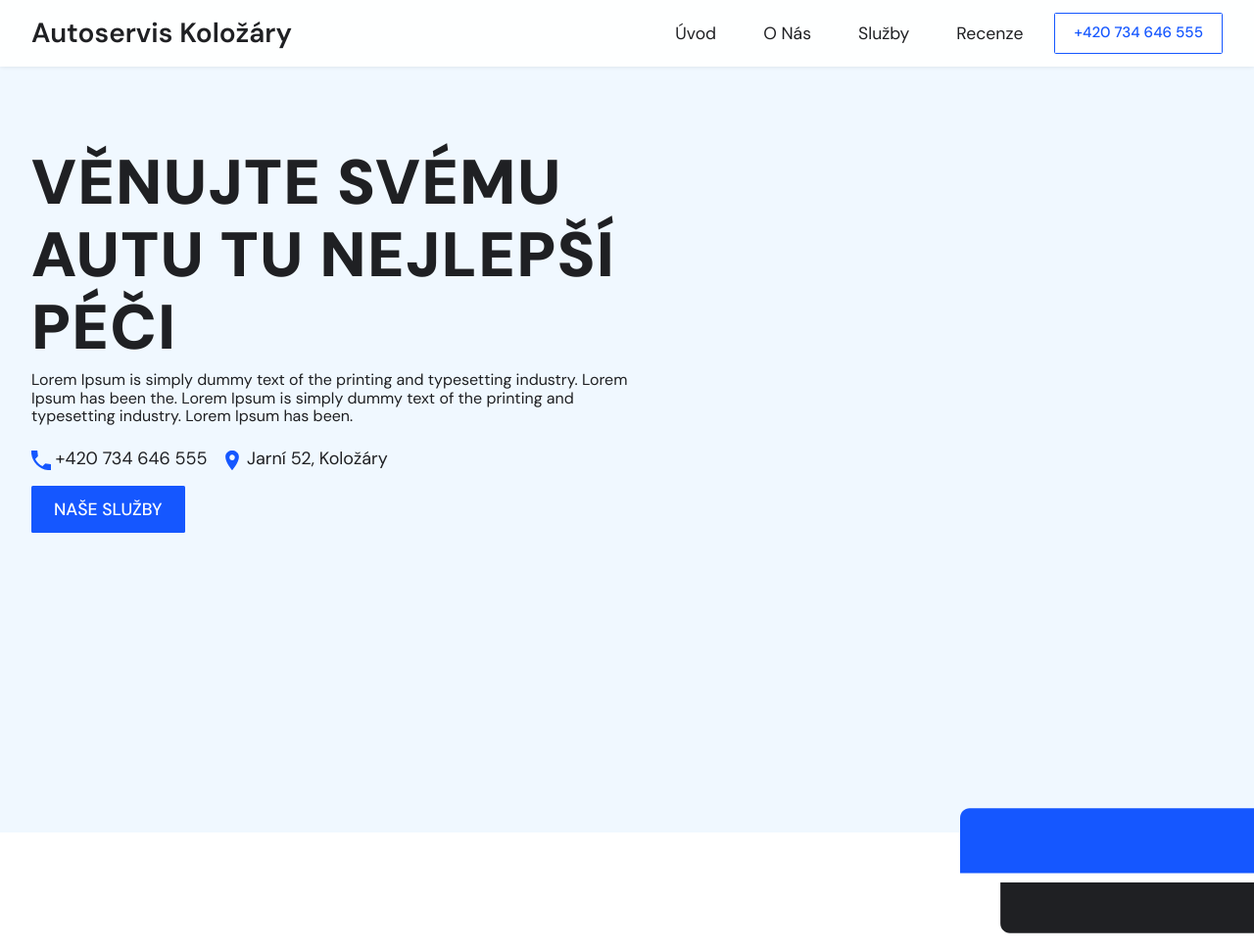
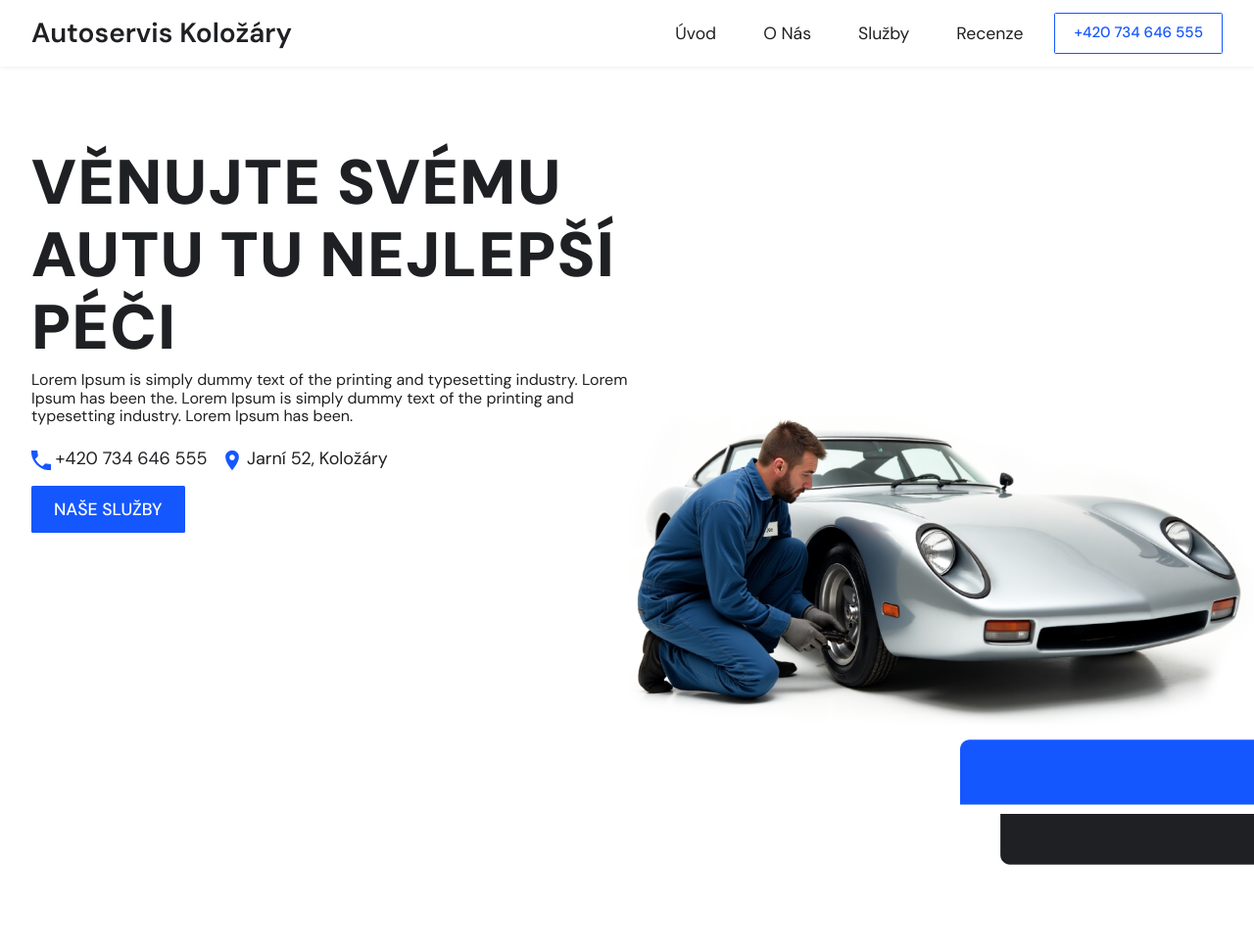
Before and after one commit to VitekDobrovsky/autoservis-3, a website built with Vite: page index.html in a window 1280 px wide. Shown: the top 971 px of the page at 98% size. Built offline with nearby package versions, Linux system fonts and the light colour scheme; what kursor would draw is missing.

Commit message:
massive fixes

```diff
--- a/index.html
+++ b/index.html
@@ -35,6 +35,7 @@
     </header>
     <main>
         <section class="page__hero">
+            <div class="page__hero-wrapper">
                 <div class="page__intro">
                     <h2 class="heading heading--h1 uppercase page__intro-heading">Věnujte svému autu tu nejlepší péči
                     </h2>
@@ -44,18 +45,22 @@
                         industry. Lorem Ipsum has been.
                     </p>
                     <address class="page__intro-contact">
-                    <a href="tel: +420734646555" class="text-large link"><span class="icon icon--phone">Telefon:</span>
+                        <a href="tel: +420734646555" class="text-large link"><span
+                                class="icon icon--phone">Telefon:</span>
                             +420
                             734
                             646 555</a>
-                    <a target="_blank" href="https://maps.app.goo.gl/svhFRayfDQcKf2qp7" class="text-large link"><span
-                            class="icon icon--location">lokace:</span> Jarní 52, Koložáry</a>
+                        <a target="_blank" href="https://maps.app.goo.gl/svhFRayfDQcKf2qp7"
+                            class="text-large link"><span class="icon icon--location">lokace:</span> Jarní 52,
+                            Koložáry</a>
                     </address>
                     <a href="#services" class="button hide-on-mobile button--big">Naše Služby</a>
                     <a href="tel: +420734646555" class="button mobile-only">Zavolejte Nám!</a>
                 </div>
+                <img class="page__hero-image hide-on-obile" src="/images/hero/hero.png" height="500px" alt="opravár aut">
+            </div>
         </section>
-        <svg class="rectangle rectangle--right rectangle--offset-top" width="372" height="158" viewBox="0 0 372 158"
+        <svg class="rectangle rectangle--right" width="372" height="158" viewBox="0 0 372 158"
             fill="none" xmlns="http://www.w3.org/2000/svg">
             <path d="M51 94H372V158H63C56.3726 158 51 152.627 51 146V94Z" fill="#1F2023" />
             <path d="M0 12C0 5.37258 5.37258 0 12 0H372V82H0V12Z" fill="#1557FF" />
--- a/src/styles/main.css
+++ b/src/styles/main.css
@@ -51,15 +51,6 @@
 }
 
 @layer design {
-  .page__hero {
-    padding: 0 var(--mobile-padding, 1rem);
-    /* background-image: image-set(url(/images/hero/header-image.webp) type("image/webp"), url(/images/hero/header-image.png) type("image/png")); */
-    background-color: aliceblue;
-    background-size: cover;
-    background-position: top left;
-    height: 850px;
-  }
-
   /* navbar */
   .page__header {
     padding: 1rem var(--mobile-padding, 1rem);
@@ -85,6 +76,7 @@
   }
   .page__navbar-items {
     position: fixed;
+    height: 100vh;
     z-index: 2;
     top: 0;
     bottom: 0;
@@ -119,12 +111,38 @@
   }
 
   /* intro */
-  .page__intro {
-    padding-top: 9rem;
+  .page__hero {
+    padding: 0 var(--mobile-padding, 1rem);
+    min-height: 740px;
+    position: relative;
   }
+  .page__hero-wrapper {
+    display: flex;
+    padding-top: 5rem;
+    padding: 9rem 0;
+  }
+
+  .page__hero-image {
+    display: none;
+    position: absolute;
+    bottom: 0;
+    right: 0;
+    width: 50dvw;
+    height: auto;
+  }
+
+  @media screen and (min-width: 1150px) {
+    /* .page__hero-image {
+      display: block;
+      width: 100%;
+      height: auto;
+      padding-top: 8rem;
+    } */
+  }
+
   .page__intro-heading {
+    width: auto;
     max-width: 11em;
-    margin-bottom: 5rem;
   }
   .page__intro-text {
     max-width: 40em;
@@ -235,8 +253,14 @@
     .page__hero {
       padding: 0 var(--desktop-padding, 2rem);
     }
+    .page__hero-image {
+      display: block;
+    }
+    .page__intro-heading {
+      width: max-content;
+    }
     .page__navbar,
-    .page__intro {
+    .page__hero-wrapper {
       max-width: var(--max-width-hero, 1600px);
       margin-inline: auto;
     }
@@ -244,6 +268,7 @@
     /* navbar */
     .page__navbar-items {
       position: static;
+      height: auto;
       flex-direction: row;
       gap: 0rem;
       transform: translateY(0);
```
Also changed, not shown: public/images/hero/hero.png (added). Lines whose indentation alone changed are shown as unchanged.
